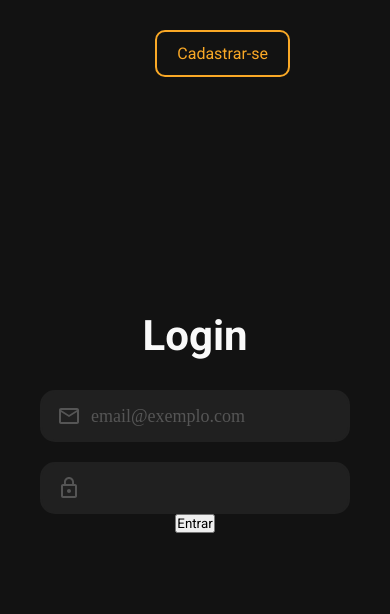
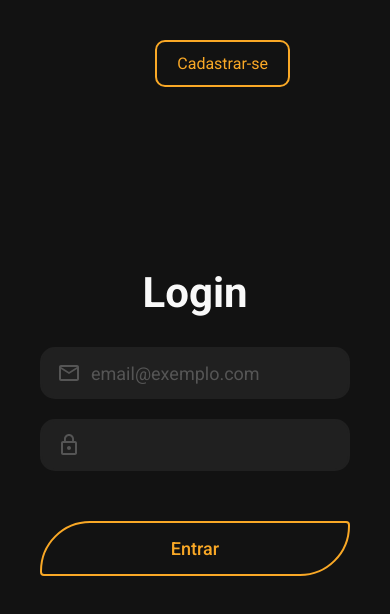
Before and after one commit to joaovds/graphql-authentication-server, a React (Create React App) app in the folder web/: page / in a window 390 px wide. Shown: the top 614 px of the page. Built offline with nearby package versions, Linux system fonts and the light colour scheme.

Commit message:
complete the styling of the login page, but without responsiveness

```diff
--- a/web/src/components/Input/styles.ts
+++ b/web/src/components/Input/styles.ts
@@ -27,8 +27,12 @@ export const Container = styled.div`
   input {
     flex: 1;
     width: 100%;
-    font: 18px Roboto normal;
+    font-family: Roboto;
+    font-style: normal;
+    font-weight: normal;
+    font-size: 18px;
     color: var(--text-color);
+
     background: transparent;
     border: none;
 
--- a/web/src/pages/Login/index.tsx
+++ b/web/src/pages/Login/index.tsx
@@ -3,14 +3,16 @@ import React from 'react';
 import { MdMailOutline, MdLockOutline } from 'react-icons/md';
 
 import Input from '../../components/Input';
-import { Container } from './styles';
+import { Container, Header, Form } from './styles';
 
 const Login: React.FC = () => {
   return (
     <Container>
-      <a href="sla.com">Cadastrar-se</a>
+      <Header>
+        <a href="sla.com">Cadastrar-se</a>
+      </Header>
 
-      <form>
+      <Form>
         <h1>Login</h1>
 
         <Input
@@ -20,8 +22,8 @@ const Login: React.FC = () => {
         />
         <Input name="password" type="password" icon={MdLockOutline} />
 
-        <button type="button">Entrar</button>
-      </form>
+        <button type="submit">Entrar</button>
+      </Form>
     </Container>
   );
 };
--- a/web/src/pages/Login/styles.ts
+++ b/web/src/pages/Login/styles.ts
@@ -10,11 +10,17 @@ export const Container = styled.div`
   flex-direction: column;
   justify-content: center;
   align-items: center;
+`;
 
-  > a {
+export const Header = styled.header`
   position: absolute;
-    top: 30px;
-    right: 100px;
+  top: 40px;
+
+  width: 100%;
+
+  a {
+    float: right;
+    margin-right: 100px;
 
     font: 16px roboto normal 500;
     color: var(--primary-color);
@@ -24,14 +30,17 @@ export const Container = styled.div`
     border: 2px solid var(--primary-color);
     border-radius: 10px;
 
+    transition: 0.3s;
+
     &:hover {
       border-color: var(--text-color);
       background: var(--primary-color);
       color: var(--text-color);
     }
   }
+`;
 
-  form {
+export const Form = styled.form`
   display: flex;
   flex-direction: column;
   justify-content: center;
@@ -46,5 +55,34 @@ export const Container = styled.div`
 
     margin-bottom: 30px;
   }
+
+  > button {
+    min-width: 310px;
+    width: 100%;
+    padding: 15px 0;
+    display: flex;
+    justify-content: center;
+    align-items: center;
+
+    background: transparent;
+    border: 2px solid var(--primary-color);
+    font-family: Roboto;
+    font-style: normal;
+    font-weight: 500;
+    font-size: 18px;
+    color: var(--primary-color);
+
+    border: 2px solid var(--primary-color);
+    border-radius: 50px 4px;
+
+    margin-top: 50px;
+
+    transition: 0.3s;
+
+    &:hover {
+      background: var(--primary-color);
+      border-color: var(--text-color);
+      color: var(--text-color);
+    }
   }
 `;
```
Lines whose indentation alone changed are shown as unchanged.
